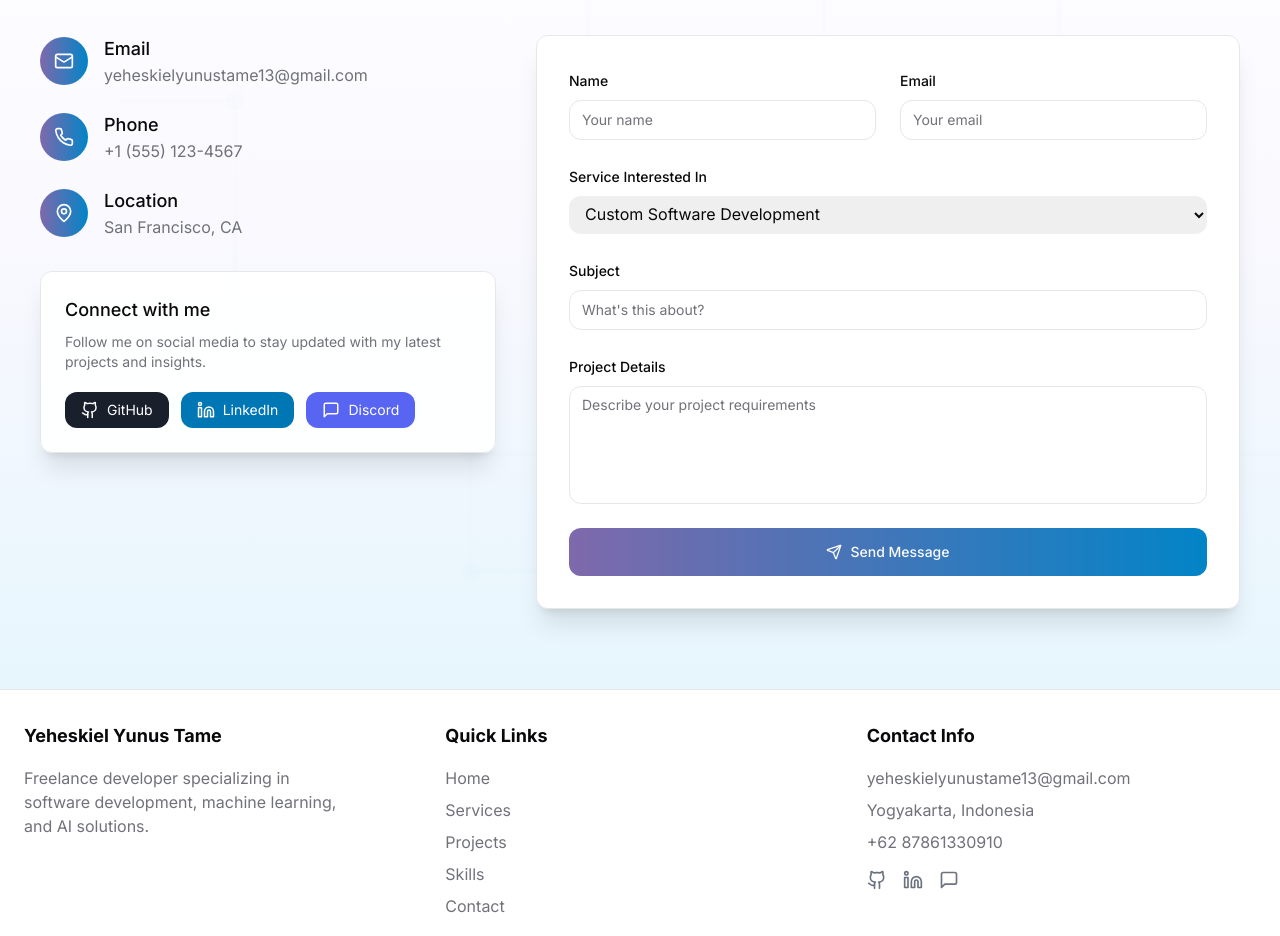
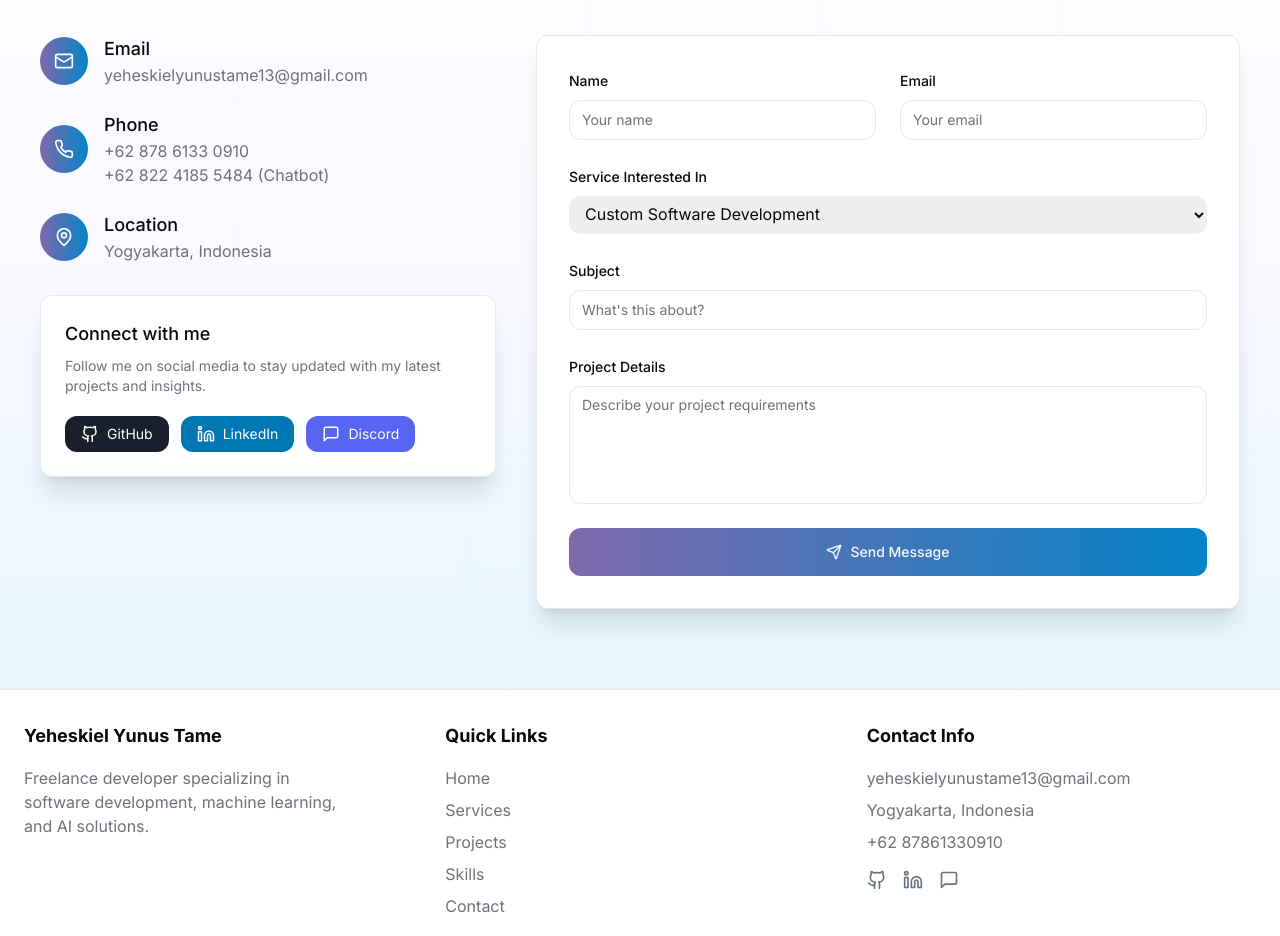
Before and after one commit to yeheskieltame/kiel-portofolio, a React (Vite) app: page / in a window 1280 px wide. Shown: the part 6580-7516 px from the top of the page. Built offline with nearby package versions, Linux system fonts and the light colour scheme.

Commit message:
update contac

```diff
--- a/src/components/Contact.tsx
+++ b/src/components/Contact.tsx
@@ -105,7 +105,9 @@ const Contact = () => {
                 </div>
                 <div>
                   <h3 className="text-lg font-medium">Phone</h3>
-                  <p className="text-muted-foreground">+1 (555) 123-4567</p>
+                  <p className="text-muted-foreground">+62 878 6133 0910</p>
+                  <p className="text-muted-foreground">+62 822 4185 5484 (Chatbot)</p>
+
                 </div>
               </div>
 
@@ -115,7 +117,7 @@ const Contact = () => {
                 </div>
                 <div>
                   <h3 className="text-lg font-medium">Location</h3>
-                  <p className="text-muted-foreground">San Francisco, CA</p>
+                  <p className="text-muted-foreground">Yogyakarta, Indonesia</p>
                 </div>
               </div>
             </div>
```
